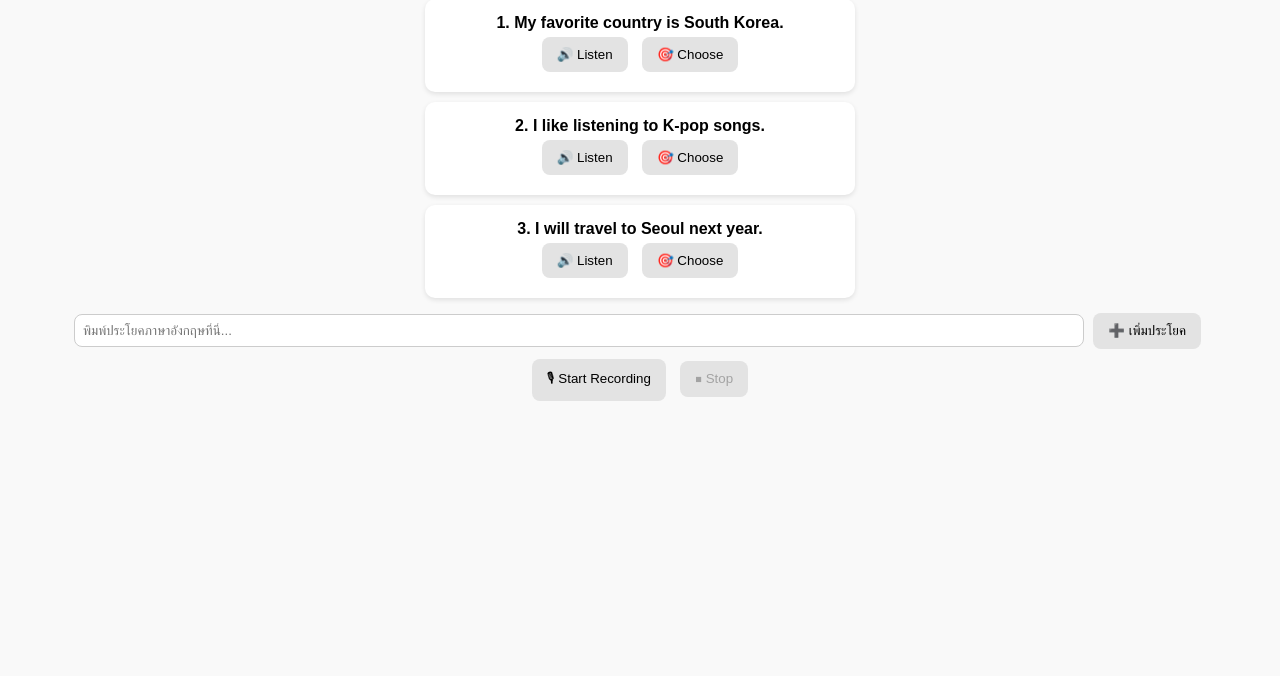
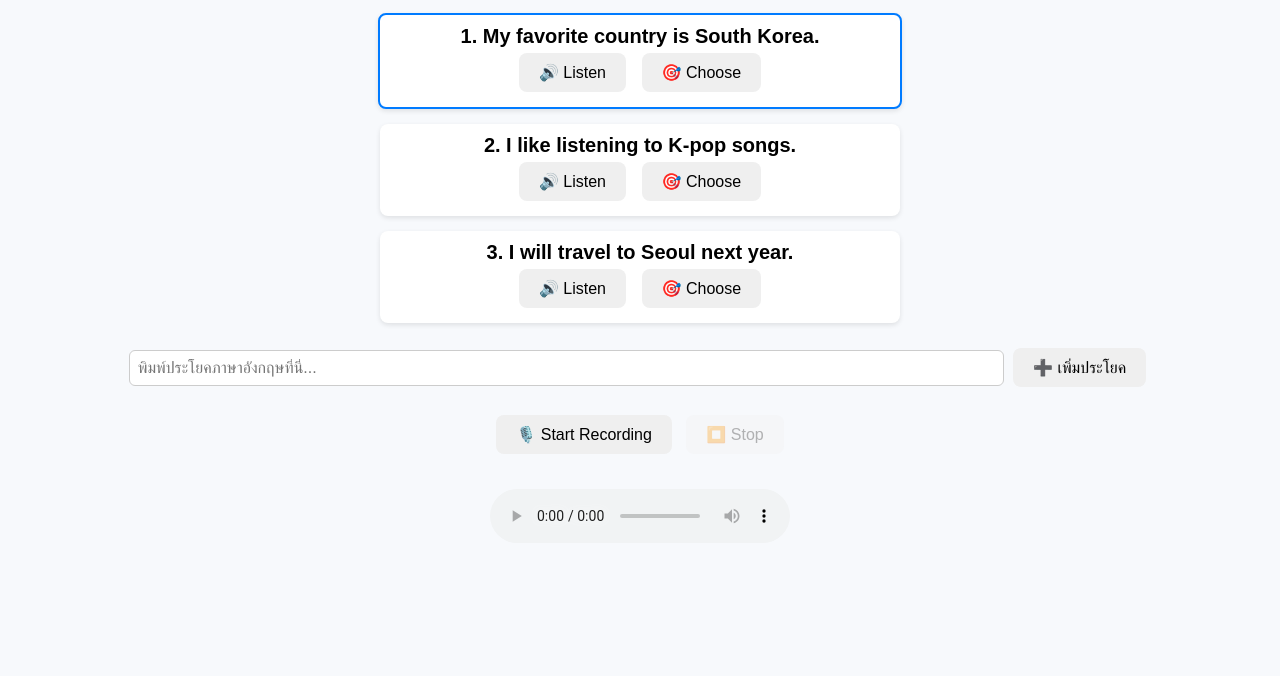
Before and after one commit to Fantastic991/AI-VOICE, a website: page index.html in a window 1280 px wide. Shown: the part 124-800 px from the top of the page. Drawn offline with Linux system fonts and the light colour scheme.

Commit message:
Update index.html

```diff
--- a/index.html
+++ b/index.html
@@ -1,149 +1,177 @@
 <!DOCTYPE html>
-<html lang="th">
+<html lang="en">
 <head>
 <meta charset="UTF-8" />
-  <meta name="viewport" content="width=device-width, initial-scale=1.0" />
-  <title>AI Speak Practice</title>
+<meta name="viewport" content="width=device-width, initial-scale=1.0">
+<title>🎧 AI Speak Practice</title>
 <style>
 body {
-      font-family: "Arial", sans-serif;
+  font-family: 'Arial', sans-serif;
   text-align: center;
-      background: #f9f9f9;
-      margin: 0;
   padding: 20px;
+  background: #f7f9fc;
 }
-    h1 { margin-top: 10px; }
-    .sentence-box {
-      background: white;
-      border-radius: 10px;
-      margin: 10px auto;
-      padding: 15px;
-      width: 90%;
-      max-width: 400px;
-      box-shadow: 0 2px 5px rgba(0,0,0,0.1);
-    }
+h1 { margin-bottom: 10px; }
 button {
   margin: 5px;
-      padding: 10px 15px;
+  padding: 10px 20px;
+  font-size: 16px;
   border-radius: 8px;
   border: none;
   cursor: pointer;
-      background: #e3e3e3;
 }
-    button:hover {
-      background: #ccc;
+#score { font-size: 18px; margin-top: 15px; font-weight: bold; }
+audio { margin-top: 15px; }
+.sentence {
+  margin: 15px auto;
+  font-size: 20px;
+  background: #fff;
+  border-radius: 8px;
+  padding: 10px;
+  width: 90%;
+  max-width: 500px;
+  box-shadow: 0 2px 5px rgba(0,0,0,0.1);
 }
-    #userSentence {
-      width: 80%;
+#addSentence { margin-top: 20px; }
+input {
   padding: 8px;
-      border-radius: 8px;
+  width: 70%;
+  border-radius: 6px;
   border: 1px solid #ccc;
-    }
-    #result {
-      margin-top: 15px;
-      font-weight: bold;
+  font-size: 16px;
 }
 </style>
 </head>
+
 <body>
-
 <h1>🎧 AI Speak Practice</h1>
 <p>เพิ่มประโยคที่คุณอยากฝึก แล้วพูดตามเพื่อรับคะแนน!</p>
 
-  <div id="sentenceList"></div>
+<div id="sentences"></div>
 
-  <input type="text" id="userSentence" placeholder="พิมพ์ประโยคภาษาอังกฤษที่นี่..." />
-  <button onclick="addSentence()">➕ เพิ่มประโยค</button>
-
-  <div>
-    <button id="startBtn" onclick="startRecording()">🎙 Start Recording</button>
-    <button id="stopBtn" onclick="stopRecording()" disabled>⏹ Stop</button>
+<div id="addSentence">
+  <input id="newSentence" placeholder="พิมพ์ประโยคภาษาอังกฤษที่นี่..." />
+  <button id="addBtn">➕ เพิ่มประโยค</button>
 </div>
 
-  <div id="result"></div>
+<br />
+<button id="startBtn">🎙️ Start Recording</button>
+<button id="stopBtn" disabled>⏹️ Stop</button>
+
+<div id="score"></div>
+<audio id="playback" controls></audio>
 
 <script>
-    const sentenceList = document.getElementById("sentenceList");
-    const result = document.getElementById("result");
+let sentences = [
+  "My favorite country is South Korea.",
+  "I like listening to K-pop songs.",
+  "I will travel to Seoul next year."
+];
+let currentSentenceIndex = 0;
+
+const container = document.getElementById('sentences');
 const startBtn = document.getElementById("startBtn");
 const stopBtn = document.getElementById("stopBtn");
+const scoreDiv = document.getElementById("score");
+const playback = document.getElementById("playback");
+
+function renderSentences() {
+  container.innerHTML = "";
+  sentences.forEach((txt, i) => {
+    const div = document.createElement('div');
+    div.className = 'sentence';
+    div.innerHTML = `
+      <b>${i+1}. ${txt}</b><br>
+      <button onclick="playTTS('${txt.replace(/'/g, "\\'")}')">🔊 Listen</button>
+      <button onclick="selectSentence(${i})">🎯 Choose</button>
+    `;
+    if (i === currentSentenceIndex) div.style.border = "2px solid #007bff";
+    container.appendChild(div);
+  });
+}
+
+window.selectSentence = (index) => {
+  currentSentenceIndex = index;
+  renderSentences();
+  scoreDiv.textContent = `Selected: "${sentences[index]}"`;
+};
+
+document.getElementById("addBtn").onclick = () => {
+  const newTxt = document.getElementById("newSentence").value.trim();
+  if (!newTxt) return alert("กรุณาพิมพ์ประโยคก่อนค่ะ");
+  sentences.push(newTxt);
+  document.getElementById("newSentence").value = "";
+  renderSentences();
+};
+
+renderSentences();
 
 let mediaRecorder;
 let audioChunks = [];
 
-    const sentences = [
-      "My favorite country is South Korea.",
-      "I like listening to K-pop songs.",
-      "I will travel to Seoul next year."
-    ];
-
-    function renderSentences() {
-      sentenceList.innerHTML = "";
-      sentences.forEach((s, index) => {
-        const box = document.createElement("div");
-        box.className = "sentence-box";
-        box.innerHTML = `
-          <b>${index + 1}. ${s}</b><br>
-          <button onclick="speakSentence('${s}')">🔊 Listen</button>
-          <button onclick="chooseSentence('${s}')">🎯 Choose</button>
-        `;
-        sentenceList.appendChild(box);
-      });
-    }
-
-    function addSentence() {
-      const text = document.getElementById("userSentence").value.trim();
-      if (text) {
-        sentences.push(text);
-        document.getElementById("userSentence").value = "";
-        renderSentences();
-      }
-    }
-
-    function speakSentence(sentence) {
-      const utter = new SpeechSynthesisUtterance(sentence);
-      utter.lang = "en-US";
-      speechSynthesis.speak(utter);
-    }
-
-    function chooseSentence(sentence) {
-      result.innerHTML = `⭐ You said: "${sentence}" (Demo mode)`;
-    }
-
-    async function startRecording() {
+async function initMic() {
   try {
     const stream = await navigator.mediaDevices.getUserMedia({ audio: true });
     mediaRecorder = new MediaRecorder(stream);
     audioChunks = [];
 
-        mediaRecorder.ondataavailable = e => audioChunks.push(e.data);
-        mediaRecorder.onstop = () => {
-          const audioBlob = new Blob(audioChunks, { type: 'audio/wav' });
-          const audioURL = URL.createObjectURL(audioBlob);
-          const audio = new Audio(audioURL);
-          audio.play();
+    mediaRecorder.ondataavailable = (e) => audioChunks.push(e.data);
+
+    mediaRecorder.onstop = async () => {
+      const blob = new Blob(audioChunks, { type: 'audio/webm' });
+      playback.src = URL.createObjectURL(blob);
+
+      // แปลงเสียงเป็น Base64 เพื่อส่งไป API
+      const base64Audio = await toBase64(blob);
+      const response = await fetch("/api/check-pronunciation", {
+        method: "POST",
+        headers: { "Content-Type": "application/json" },
+        body: JSON.stringify({
+          file: base64Audio.split(",")[1],
+          reference: sentences[currentSentenceIndex]
+        })
+      });
+
+      const result = await response.json();
+      scoreDiv.innerHTML = `⭐ Pronunciation Result:<br>${result.result}`;
     };
+  } catch (err) {
+    alert("❗ กรุณาอนุญาตให้ใช้ไมโครโฟน");
+    console.error(err);
+  }
+}
 
+function toBase64(blob) {
+  return new Promise((resolve, reject) => {
+    const reader = new FileReader();
+    reader.onloadend = () => resolve(reader.result);
+    reader.onerror = reject;
+    reader.readAsDataURL(blob);
+  });
+}
+
+startBtn.onclick = async () => {
+  await initMic();
   mediaRecorder.start();
   startBtn.disabled = true;
   stopBtn.disabled = false;
-        result.innerHTML = "🎙 กำลังอัดเสียง...";
-      } catch (error) {
-        result.innerHTML = "❌ ไม่สามารถเข้าถึงไมโครโฟนได้: " + error.message;
-      }
-    }
+  scoreDiv.textContent = "Recording...";
+};
 
-    function stopRecording() {
-      if (mediaRecorder && mediaRecorder.state !== "inactive") {
+stopBtn.onclick = () => {
   mediaRecorder.stop();
   startBtn.disabled = false;
   stopBtn.disabled = true;
-        result.innerHTML = "✅ หยุดอัดแล้ว! กำลังเล่นเสียง...";
+};
+
+// ✅ ใช้เสียงจากเบราว์เซอร์ (Text-to-Speech)
+async function playTTS(text) {
+  const utterance = new SpeechSynthesisUtterance(text);
+  utterance.lang = "en-US"; // 🇺🇸 เปลี่ยนเป็น "ko-KR" ได้
+  utterance.rate = 1;
+  utterance.pitch = 1;
+  speechSynthesis.speak(utterance);
 }
-    }
-
-    renderSentences();
 </script>
-
 </body>
 </html>
```
Lines whose indentation alone changed are shown as unchanged.
